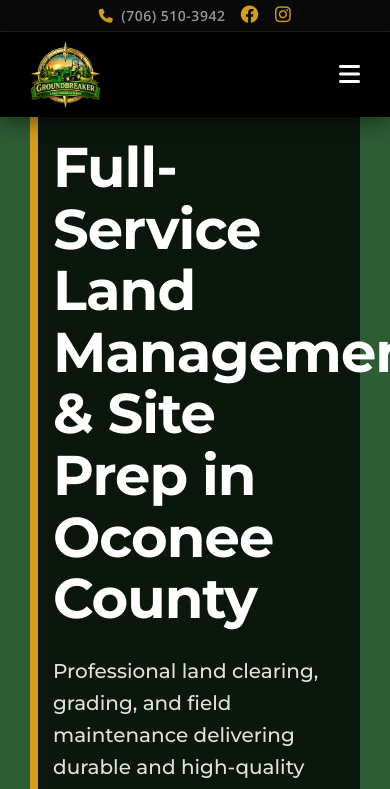
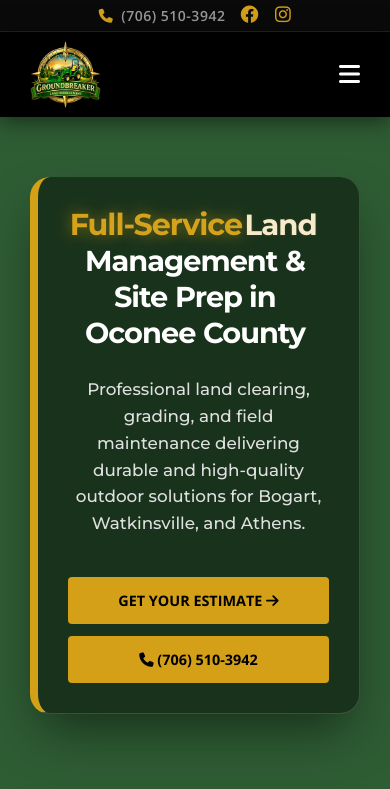
Before and after one commit to AndenElmore/gblm-website, a Next.js app: page / in a window 390 px wide. Shown: the top 789 px of the page. Built offline with nearby package versions, Linux system fonts and the light colour scheme.

Commit message:
Refined Hero animations: staggered scroll-swipe and sequential word highlight.

```diff
--- a/src/app/globals.css
+++ b/src/app/globals.css
@@ -360,10 +360,14 @@ header {
 }
 
 .content-box {
-    background: rgba(0, 0, 0, 0.75);
-    backdrop-filter: blur(10px);
+    background: rgba(0, 0, 0, 0.3);
+    backdrop-filter: blur(20px);
+    -webkit-backdrop-filter: blur(20px);
     padding: 60px;
-    max-width: 700px;
+    max-width: 800px;
+    border-radius: 24px;
+    border: 1px solid rgba(255, 255, 255, 0.15);
+    box-shadow: 0 25px 50px -12px rgba(0, 0, 0, 0.5);
     border-left: 8px solid var(--accent-gold);
 }
 
@@ -400,11 +404,42 @@ header {
 /* --- NEW DESIGN V2 (SPLIT HERO + VIDEO SECTION) --- */
 .hero-v2 {
     background: var(--primary-green);
-    min-height: 60vh;
+    min-height: 80vh;
     height: auto;
     position: relative;
     overflow: hidden;
     width: 100%;
+    z-index: 10;
+}
+
+@media (max-width: 768px) {
+    .hero-v2 {
+        padding: 40px 0;
+        min-height: 70vh;
+    }
+}
+
+@media (max-width: 768px) {
+    .hero-v2 {
+        padding: 60px 0;
+    }
+
+    .content-box {
+        padding: 30px !important;
+        background: rgba(0, 0, 0, 0.6) !important;
+        backdrop-filter: blur(12px) !important;
+        -webkit-backdrop-filter: blur(12px) !important;
+        border-radius: 12px;
+    }
+
+    .content-box h1 {
+        font-size: 1.8rem !important;
+        line-height: 1.2;
+    }
+
+    .content-box h2 {
+        font-size: 1.05rem !important;
+    }
 }
 
 .video-section {
@@ -865,48 +900,60 @@ footer {
         text-align: center;
     }
 
-    .hero-content {
-        align-items: center;
-        padding-top: 20px;
-        padding-bottom: 20px;
+    .hero-v2 {
+        padding: 60px 0;
     }
 
     .content-box {
-        background: rgba(0, 0, 0, 0.75);
-        backdrop-filter: blur(5px);
-        padding: 20px 15px;
+        padding: 30px !important;
+        background: rgba(0, 0, 0, 0.45) !important;
+        backdrop-filter: blur(18px) !important;
+        -webkit-backdrop-filter: blur(18px) !important;
+        border-radius: 20px;
         margin: 0 10px;
-        max-width: 100%;
-        border-left: 5px solid var(--accent-gold);
+    }
+
+    .content-box h1 {
+        font-size: 1.8rem !important;
+        line-height: 1.25;
         text-align: center;
     }
 
-    .hero-content h1 {
-        font-size: 1.6rem;
-        margin-bottom: 10px;
+    .content-box h2 {
+        font-size: 1.05rem !important;
         text-align: center;
-        line-height: 1.2;
-    }
-
-    .hero-content h2 {
-        font-size: 0.9rem;
-        margin-bottom: 20px;
-        line-height: 1.4;
-        text-align: center;
-        max-width: 100%;
     }
 
     .hero-btns {
         flex-direction: column;
-        gap: 10px;
+        gap: 12px;
         align-items: center;
     }
 
     .hero-btns .btn {
         width: 100%;
-        max-width: 260px;
+        max-width: 280px;
         text-align: center;
-        padding: 12px;
-        font-size: 0.85rem;
     }
 }
+
+/* --- WORD HIGHLIGHT ANIMATION --- */
+@keyframes word-highlight {
+    0%, 5%, 35%, 100% {
+        color: var(--white);
+        transform: scale(1);
+        text-shadow: none;
+    }
+    15%, 25% {
+        color: var(--accent-gold);
+        transform: scale(1.05);
+        text-shadow: 0 0 15px rgba(212, 160, 23, 0.6);
+    }
+}
+
+.highlight-span {
+    display: inline-block;
+    white-space: pre;
+    transition: all 0.5s ease;
+    animation: word-highlight 6s infinite;
+}
--- a/src/components/Hero.tsx
+++ b/src/components/Hero.tsx
@@ -1,12 +1,59 @@
+"use client";
+
+import { useEffect, useState } from "react";
 import Image from "next/image";
 
 export default function Hero() {
+  const [scrollY, setScrollY] = useState(0);
+
+  useEffect(() => {
+    const handleScroll = () => {
+      setScrollY(window.scrollY);
+    };
+
+    window.addEventListener("scroll", handleScroll, { passive: true });
+    return () => window.removeEventListener("scroll", handleScroll);
+  }, []);
+
+  // Staggered swipe effect: Words disappear first, Logo remains much longer
+  // Logo threshold increased to 1500px for maximum brand exposure
+  const textProgress = Math.min(scrollY / 400, 1);
+  const logoProgress = Math.min(scrollY / 1300, 1);
+
+  const textSwipeStyle = {
+    opacity: 1 - textProgress * 1.5,
+    transform: `scale(${1 - textProgress * 0.1}) translateY(${-textProgress * 80}px)`,
+    transition: 'transform 0.1s ease-out, opacity 0.1s ease-out'
+  };
+
+  const logoSwipeStyle = {
+    opacity: 1 - logoProgress * 0.8, // Fades very slowly (still 20% visible at the end)
+    transform: `scale(${1 - logoProgress * 0.15}) translateY(${-logoProgress * 180}px)`, // Dramatic upward swipe
+    transition: 'transform 0.15s ease-out, opacity 0.15s ease-out'
+  };
+
+  const headline = "Full-Service Land Management & Site Prep in Oconee County";
+  const words = headline.split(" ");
+
   return (
     <section id="home" className="hero-v2">
       <div className="container flex flex-col md:flex-row items-center justify-between py-12 md:py-24 gap-12">
-        <div className="w-full md:w-1/2">
+        <div
+          className="w-full md:w-1/2"
+          style={scrollY > 0 ? textSwipeStyle : {}}
+        >
           <div className="content-box !text-left !border-l-8 !border-t-0">
-            <h1>Full-Service Land Management & Site Prep in Oconee County</h1>
+            <h1 className="hero-h1">
+              {words.map((word, i) => (
+                <span
+                  key={i}
+                  className="highlight-span"
+                  style={{ animationDelay: `${i * 0.4}s` }}
+                >
+                  {word}{" "}
+                </span>
+              ))}
+            </h1>
             <h2>Professional land clearing, grading, and field maintenance delivering durable and high-quality outdoor solutions for Bogart, Watkinsville, and Athens.</h2>
             <div className="hero-btns !justify-start">
               <a href="#contact" className="btn">Get Your Estimate <i className="fa-solid fa-arrow-right"></i></a>
@@ -15,7 +62,10 @@ export default function Hero() {
           </div>
         </div>
 
-        <div className="w-full md:w-1/2 flex justify-center items-center">
+        <div
+          className="w-full md:w-1/2 flex justify-center items-center"
+          style={scrollY > 0 ? logoSwipeStyle : {}}
+        >
           <div className="relative w-full max-w-[500px] aspect-square">
             <Image
               src="/images/logo-web.png"
```
Also changed, not shown: 1 other file (tests, documents, lock files or other folders).
